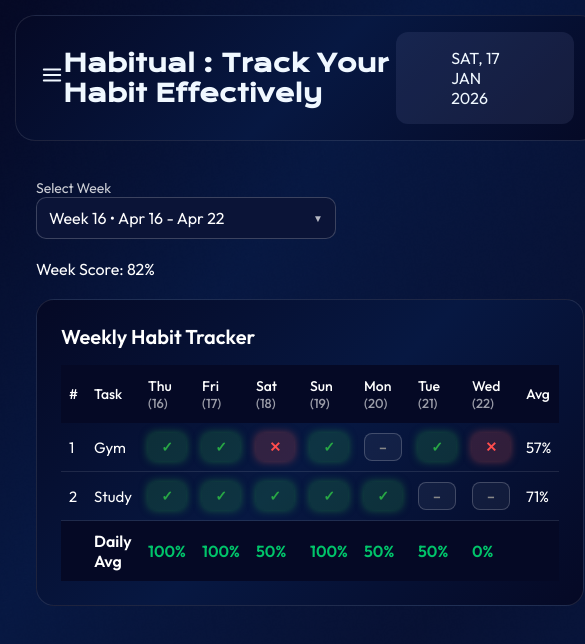
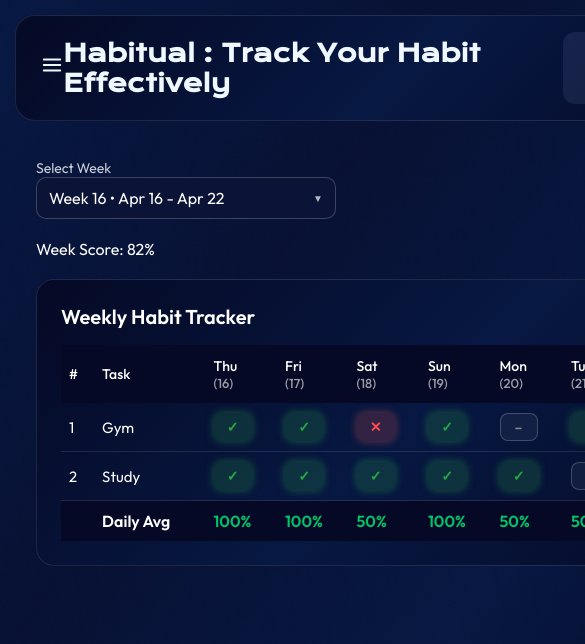
Before and after one commit to architpatle/habitual, a React (Vite) app in the folder frontend/: page /history in a window 390 px wide. Shown: the top 644 px of the page, 585 px wide, since content can reach past the window. Built offline with nearby package versions, Linux system fonts and the light colour scheme; a web font is replaced by a local one.

Commit message:
Made Today Page responsive

```diff
--- a/frontend/src/components/ScoreCard/ScoreCard.module.css
+++ b/frontend/src/components/ScoreCard/ScoreCard.module.css
@@ -4,8 +4,9 @@
     border: 1px solid rgba(255,255,255,0.1);
     backdrop-filter: blur(4px);
 
-    width: 470px;
-    padding: 50px 35px;
+    width: 100%;
+max-width: 480px;
+padding: 30px 20px;
     border-radius: 20px;
     display: flex;
     justify-content: space-between;
@@ -36,3 +37,24 @@
 .green {
     color: #27AE52;
 }
+
+/* 📱 Mobile */
+@media (max-width: 768px) {
+  .scoreCard {
+    flex-direction: column;
+    align-items: flex-start;
+    gap: 10px;
+  }
+
+  .icon {
+    font-size: 40px;
+  }
+
+  .text h2 {
+    font-size: 18px;
+  }
+
+  .text p {
+    font-size: 32px;
+  }
+}
--- a/frontend/src/components/TaskTable/TaskTable.module.css
+++ b/frontend/src/components/TaskTable/TaskTable.module.css
@@ -178,3 +178,21 @@
   scrollbar-width: none;
   -ms-overflow-style: none;
 }
+
+/* 📱 Mobile */
+@media (max-width: 768px) {
+  .table {
+    min-width: 700px; /* prevents squishing */
+  }
+
+  .headerRow {
+    flex-direction: column;
+    align-items: flex-start;
+    gap: 10px;
+  }
+
+  .addBtn {
+    width: 100%;
+    justify-content: center;
+  }
+}
--- a/frontend/src/index.css
+++ b/frontend/src/index.css
@@ -14,9 +14,10 @@
 }
 
 body {
-    background: url("./assets/images/bg.png");
-    background-size: cover;
-    color: aliceblue;
+  background: url("./assets/images/bg.png") no-repeat center center;
+  background-size: cover; /* 🔥 fills entire screen */
+  background-attachment: fixed; /* optional: gives premium feel */
 
-    font-family: var(--bodyFont);
+  color: aliceblue;
+  font-family: var(--bodyFont);
 }
--- a/frontend/src/pages/Today/Today.jsx
+++ b/frontend/src/pages/Today/Today.jsx
@@ -45,7 +45,7 @@
   const weekScore = computeWeekScore();
 
   return (
-    <div>
+    <div className={styles.container}>
       <div className={styles.scores}>
         <ScoreCard
           heading="Today’s Score"
--- a/frontend/src/pages/Today/Today.module.css
+++ b/frontend/src/pages/Today/Today.module.css
@@ -1,6 +1,28 @@
-.scores{
-    display: flex;
-    justify-content: space-between;
-    margin: 15px 0px;
+.container {
+  display: flex;
+  flex-direction: column;
+  gap: 20px;
+}
 
+.scores {
+  display: flex;
+  justify-content: space-between;
+  gap: 16px;
+  margin: 15px 0;
 }
+
+/* 📱 Tablet */
+@media (max-width: 1024px) {
+  .scores {
+    flex-wrap: wrap;
+    justify-content: center;
+  }
+}
+
+/* 📱 Mobile */
+@media (max-width: 768px) {
+  .scores {
+    flex-direction: column;
+    gap: 12px;
+  }
+}
```
